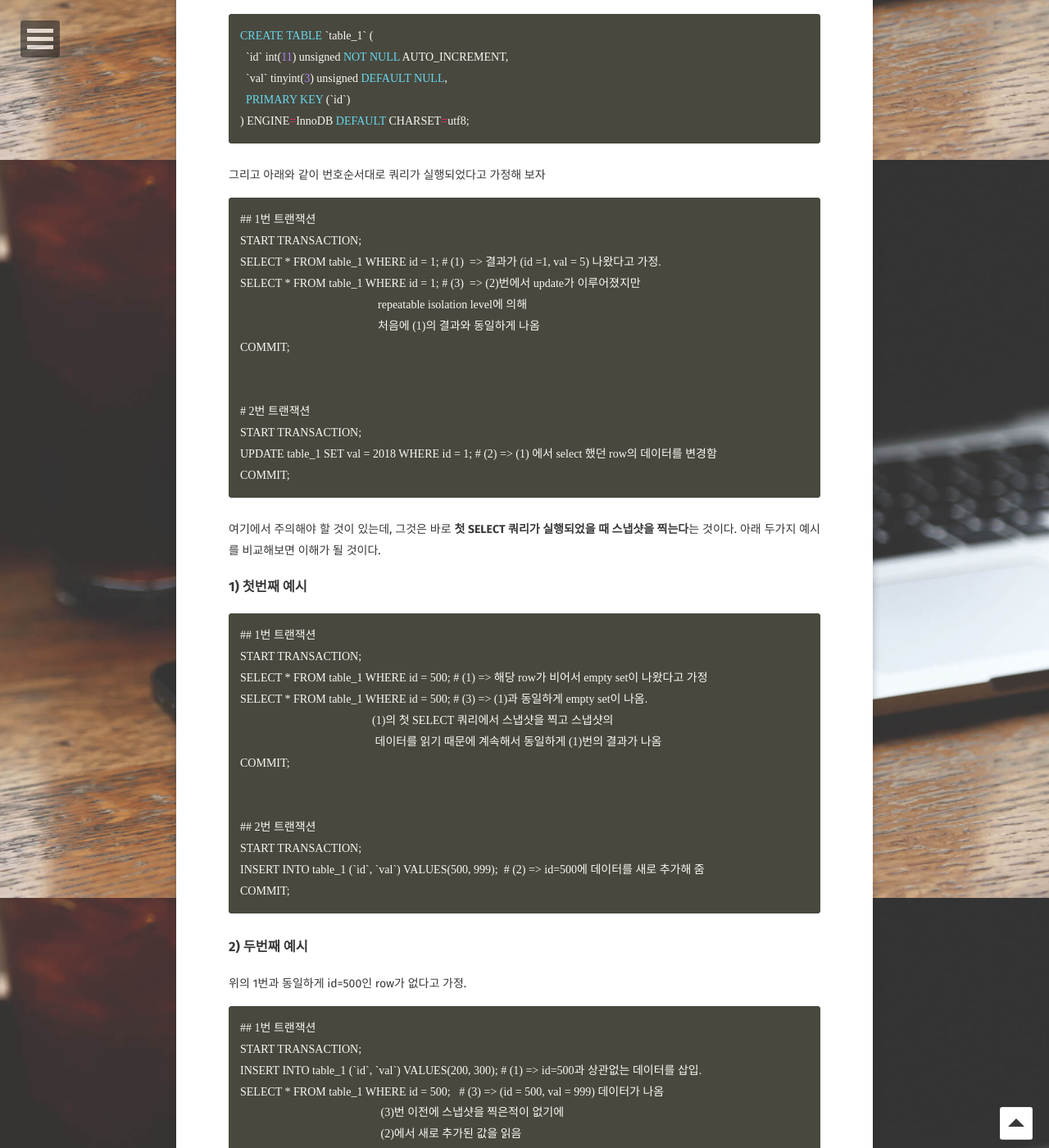
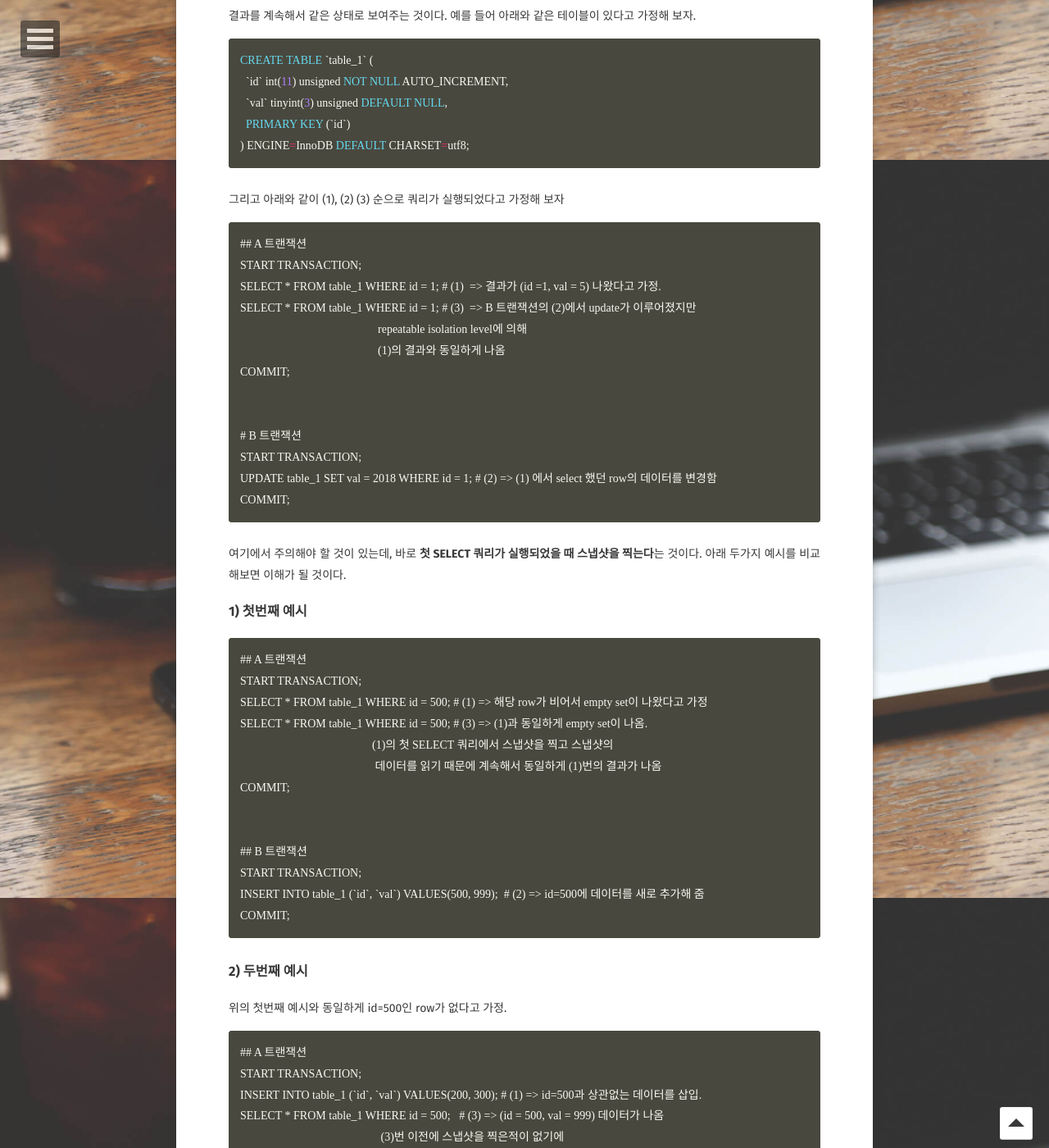
Before and after one commit to ryandev421/ryanpark91.github.io, a Jekyll site: the page built from _posts/development/til/MariaDB/2018-03-30-mariadb-repeatable-read.md, in a window 1280 px wide and 1400 px high, scrolled down 705 px. Shown: the whole window at 82% size. Built offline with Jekyll 4.4.1, drawn with Linux system fonts in a browser that asks for light colours; some web fonts are replaced; some of the changed text lies outside the part shown.

Commit message:
문자 및 스타일 수정

````diff
--- a/_posts/development/til/MariaDB/2018-03-30-mariadb-repeatable-read.md
+++ b/_posts/development/til/MariaDB/2018-03-30-mariadb-repeatable-read.md
@@ -8,14 +8,14 @@ comments: true
 category: development
 ---
 
-## Isolation Level이란
+# 1. Isolation Level
 여러개의 트랜잭션에서 변경되고 수행되는 쿼리가 동시에 일어났을 때, 성능과 신뢰, 일관성 사이에서 균형을 잡는 수준이다.
-예를 들어서 한 트랜잭션에서 A라는 데이터를 수정하고 아직 커밋이 되지 않은 경우, 다른 트랜잭션은 A라는 데이터에 접근할 수가 없게 할 수 있다(Read Committed Isolation Level인 경우).
+예를 들어서 한 트랜잭션에서 A라는 데이터를 수정하고 아직 커밋이 되지 않은 경우, 다른 트랜잭션은 A라는 데이터에 락을 걸어 접근할 수가 없게 할 수 있다(Read Committed Isolation Level인 경우).
 반면 Isolation Level을 조정하여, 한 트랜잭션에서 A라는 데이터를 B라고 수정하고 아직 커밋이 되지 않은 경우, 다른 트랜잭션은 B라는 데이터에 접근할 수 있게 할 수도 있다(Read Uncommitted)
-이렇게 위에 예시로 든 2개를 포함하여 4개의 Level이 존재하는데, 이 중에서 innoDB의 기본값인 `Repeatable Read`에 대해서 설명하고자 한다.
+이렇게 위에 예시로 든 2개를 포함하여 총 4개의 Level이 존재하는데, 이 중에서 innoDB의 기본값인 `Repeatable Read Isolation Level`에 대해서 설명하고자 한다.
 
-## Repeatable Read Isolation Level
-하나의 트랜잭션내에서 **첫 번째 SELECT 쿼리가 실행되었을 때 스냅샷을 찍어서** 타 트랜잭션의 변경사항과 상관없이 SELECT 결과가 계속해서 같은 상태로 보여주는 것이다.
+# 2. Repeatable Read Isolation Level
+하나의 트랜잭션내에서 **첫 번째 SELECT 쿼리가 실행되었을 때 스냅샷을 찍어서** 타 트랜잭션의 변경사항과 상관없이 SELECT 결과를 계속해서 같은 상태로 보여주는 것이다.
 예를 들어 아래와 같은 테이블이 있다고 가정해 보자.
 
 ```sql
@@ -26,29 +26,29 @@ CREATE TABLE `table_1` (
 ) ENGINE=InnoDB DEFAULT CHARSET=utf8;
 ```
 
-그리고 아래와 같이 번호순서대로 쿼리가 실행되었다고 가정해 보자
+그리고 아래와 같이 (1), (2) (3) 순으로 쿼리가 실행되었다고 가정해 보자
 ```
-## 1번 트랜잭션
+## A 트랜잭션
 START TRANSACTION;
 SELECT * FROM table_1 WHERE id = 1; # (1)  => 결과가 (id =1, val = 5) 나왔다고 가정.
-SELECT * FROM table_1 WHERE id = 1; # (3)  => (2)번에서 update가 이루어졌지만
+SELECT * FROM table_1 WHERE id = 1; # (3)  => B 트랜잭션의 (2)에서 update가 이루어졌지만
                                                 repeatable isolation level에 의해
-                                                처음에 (1)의 결과와 동일하게 나옴
+                                                (1)의 결과와 동일하게 나옴
 COMMIT;
 
 
-# 2번 트랜잭션
+# B 트랜잭션
 START TRANSACTION;
 UPDATE table_1 SET val = 2018 WHERE id = 1; # (2) => (1) 에서 select 했던 row의 데이터를 변경함
 COMMIT;
 ```
 
-여기에서 주의해야 할 것이 있는데, 그것은 바로 **첫 SELECT 쿼리가 실행되었을 때 스냅샷을 찍는다**는 것이다. 아래 두가지 예시를 비교해보면 이해가 될 것이다.
+여기에서 주의해야 할 것이 있는데, 바로 **첫 SELECT 쿼리가 실행되었을 때 스냅샷을 찍는다**는 것이다. 아래 두가지 예시를 비교해보면 이해가 될 것이다.
 
 ### 1) 첫번째 예시
 
 ```
-## 1번 트랜잭션
+## A 트랜잭션
 START TRANSACTION;
 SELECT * FROM table_1 WHERE id = 500; # (1) => 해당 row가 비어서 empty set이 나왔다고 가정
 SELECT * FROM table_1 WHERE id = 500; # (3) => (1)과 동일하게 empty set이 나옴.
@@ -57,25 +57,25 @@ SELECT * FROM table_1 WHERE id = 500; # (3) => (1)과 동일하게 empty set이
 COMMIT;
 
 
-## 2번 트랜잭션
+## B 트랜잭션
 START TRANSACTION;
 INSERT INTO table_1 (`id`, `val`) VALUES(500, 999);  # (2) => id=500에 데이터를 새로 추가해 줌
 COMMIT;
 ```
 
 ### 2) 두번째 예시
-위의 1번과 동일하게 id=500인 row가 없다고 가정.
+위의 첫번째 예시와 동일하게 id=500인 row가 없다고 가정.
 ```
-## 1번 트랜잭션
+## A 트랜잭션
 START TRANSACTION;
 INSERT INTO table_1 (`id`, `val`) VALUES(200, 300); # (1) => id=500과 상관없는 데이터를 삽입.
 SELECT * FROM table_1 WHERE id = 500;   # (3) => (id = 500, val = 999) 데이터가 나옴
                                                  (3)번 이전에 스냅샷을 찍은적이 없기에
-                                                 (2)에서 새로 추가된 값을 읽음
+                                                 B 트랜잭션의 (2)에서 새로 추가된 값을 읽음
 COMMIT;
 
 
-## 2번 트랜잭션
+## B 트랜잭션
 START TRANSACTION;
 INSERT INTO table_1 (`id`, `val`) VALUES(500, 999);  # (2) => id=500에 데이터를 새로 추가해 줌
 COMMIT;
````
